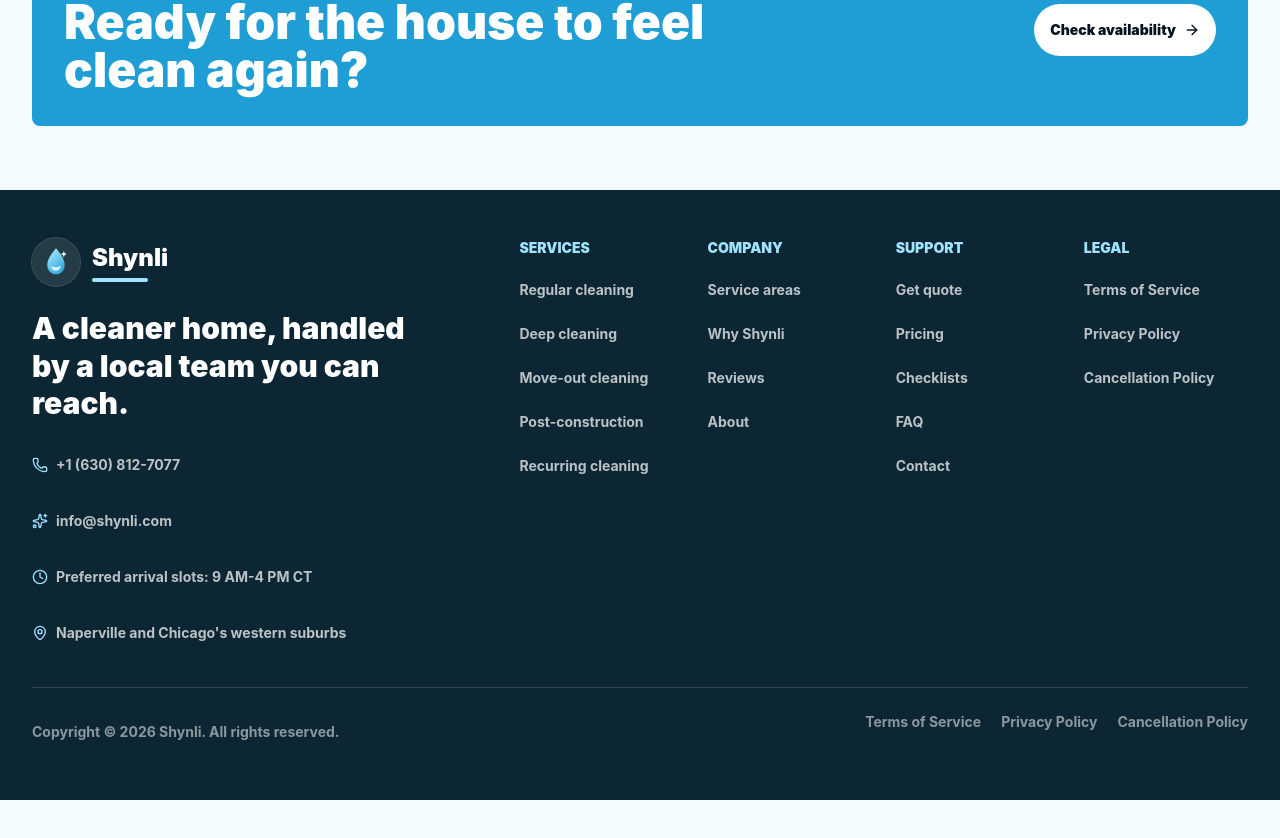
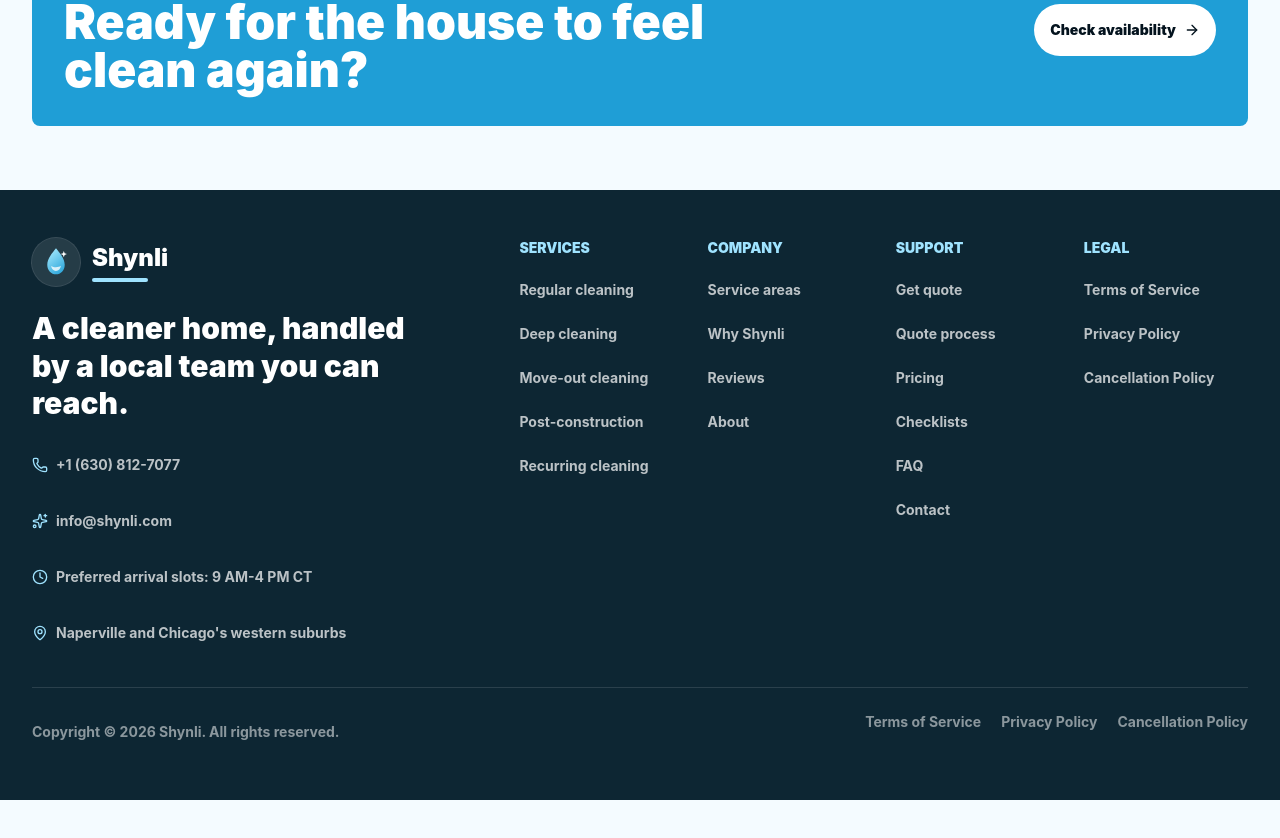
Before and after one commit to miralitys/shynlicom, a React (Vite) app: page / in a window 1280 px wide. Shown: the part 7103-7941 px from the top of the page. Built offline with nearby package versions, Linux system fonts and the light colour scheme.

Commit message:
Link quote page from footer

```diff
--- a/src/site/data.ts
+++ b/src/site/data.ts
@@ -1636,7 +1636,8 @@
   {
     title: "Support",
     links: [
-      ["Get quote", "/quote"],
+      ["Get quote", "https://shynlicleaningservice.com/quote"],
+      ["Quote process", "/quote#start"],
       ["Pricing", "/pricing"],
       ["Checklists", "/checklists"],
       ["FAQ", "/faq"],
```
